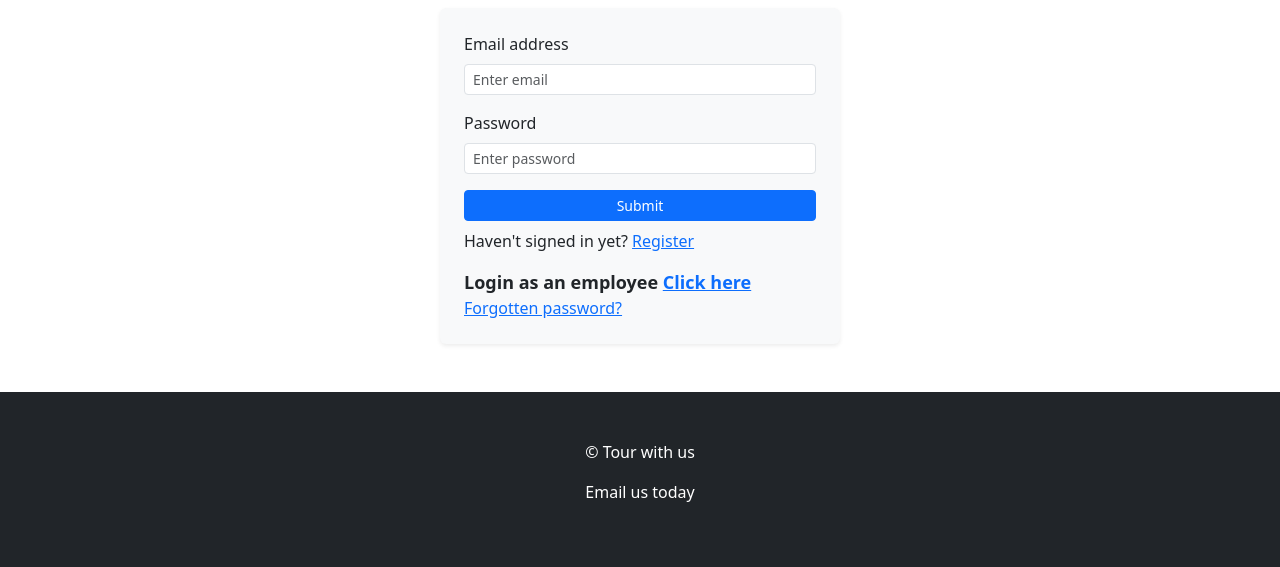
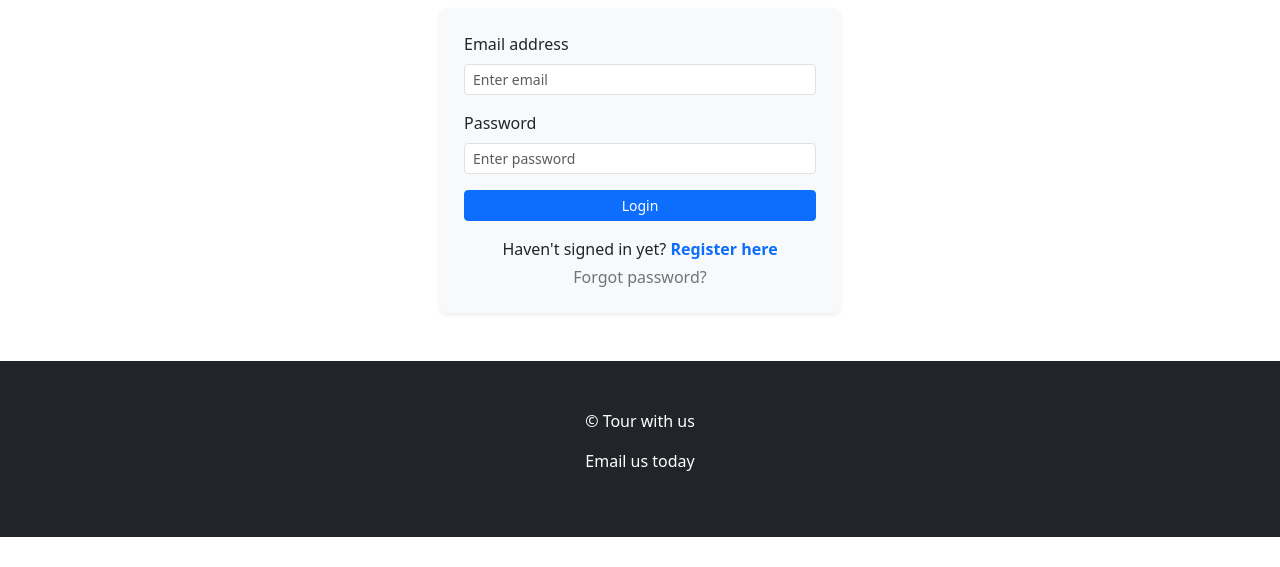
Before and after one commit to olabanji12-ojo/Job-Board, a Django app: page /employers/employer_login_page/ in a window 1280 px wide. Shown: the part 154-721 px from the top of the page. Run offline with Django 4.2, Linux system fonts and the light colour scheme; some libraries are stand-ins or nearby versions.

Commit message:
setting the employers account page

```diff
--- a/employers/templates/emp/employer_login_page.html
+++ b/employers/templates/emp/employer_login_page.html
@@ -2,41 +2,34 @@
 
 {% block content %}
 
-<!-- <h1 class="text-center" >Login Page/Register Page</h1> -->
-
 <h1 class="text-center my-4">Employer Login Page</h1>
 
 <form method="POST" class="mx-auto bg-light p-4 rounded shadow-sm" style="max-width: 400px;">
-{% csrf_token %}
+  {% csrf_token %}
+
   <div class="mb-3">
     <label for="exampleInputEmail1" class="form-label">Email address</label>
-    <input type="email" class="form-control form-control-sm" id="exampleInputEmail1" name="email"  placeholder="Enter email">
+    <input type="email" class="form-control form-control-sm" id="exampleInputEmail1" name="email" placeholder="Enter email">
   </div>
 
   <div class="mb-3">
     <label for="exampleInputPassword1" class="form-label">Password</label>
-    <input type="password" class="form-control form-control-sm" id="exampleInputPassword1" name="password"  placeholder="Enter password">
+    <input type="password" class="form-control form-control-sm" id="exampleInputPassword1" name="password" placeholder="Enter password">
   </div>
 
-  <div class="d-grid">
-    <button type="submit" class="btn btn-primary btn-sm">Submit</button>
+  <div class="d-grid mb-3">
+    <button type="submit" class="btn btn-primary btn-sm">Login</button>
   </div>
 
-  <div  class="mt-2">
-
-    <p>Haven't signed in yet? <a href="{% url 'register_page' %}">Register</a></p>
-    <strong id="employer_login"
-    hx-boost="true"
-    >Login as an employee <a href="{% url 'login_page' %}">Click here</a></strong>
-
-  </div>
-
-  <div>
-
-    <a href="">Forgotten password?</a>
+  <div class="text-center">
+    <p class="mb-1">
+      Haven't signed in yet?
+      <a href="{% url 'register_page' %}" class="link-primary text-decoration-none fw-semibold">Register here</a>
+    </p>
+    <p class="mb-0">
+      <a href="{% url 'reset_password' %}" class="link-secondary text-decoration-none">Forgot password?</a>
+    </p>
   </div>
 </form>
 
-
-
 {% endblock %}
--- a/employers/views.py
+++ b/employers/views.py
@@ -4,7 +4,7 @@ from django.contrib.auth import login, logout, authenticate
 from django.contrib import messages
 from job_seekers.models import CustomUser, Profile, Job, Job_application
 
-from job_seekers.forms import JobForm
+from job_seekers.forms import JobForm, ProfileForm
 from job_seekers.decorators import restrict_to_employee, restrict_to_employer
 from django.contrib.auth.decorators import login_required
 
@@ -92,7 +92,6 @@ def edit_jobs(request, id):
     context = {'job': job, 'form': form}
     return render(request, 'emp/create_jobs.html', context)
 
-
 @login_required(login_url='main_login')
 @restrict_to_employer
 def delete_jobs(request, id):
--- a/job_seekers/models.py
+++ b/job_seekers/models.py
@@ -8,6 +8,7 @@ class CustomUser(AbstractUser):
     name = models.CharField(max_length=255, blank=True)
     email = models.EmailField(unique=True)
     bio = models.TextField(blank=True, null=True)
+    phone_number = models.CharField(max_length=20, blank=True, null=True)
 
     ROLE_CHOICES = {
         ('employee', 'Employee'),
--- a/job_seekers/templates/base/home.html
+++ b/job_seekers/templates/base/home.html
@@ -15,7 +15,7 @@
   </div>
 
   <!-- Carousel Section -->
-  <div class="container my-5">
+  <div class="container-fluid my-5">
     <div id="carouselExampleAutoplaying" class="carousel slide" data-bs-ride="carousel" data-bs-interval="3000">
       <div class="carousel-inner">
         <div class="carousel-item active">
```
Also changed, not shown: job_seekers/templates/base/login_page.html (+14 -22 lines), db.sqlite3, job_seekers/migrations/0002_customuser_phone_number.py (added), job_seekers/migrations/0003_alter_customuser_role.py (added).
